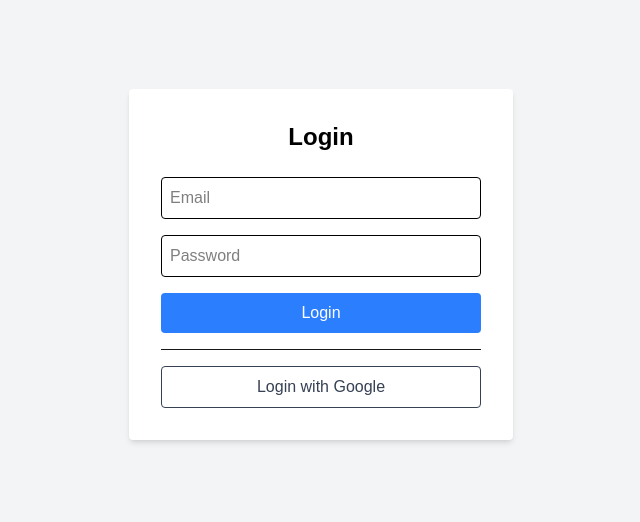
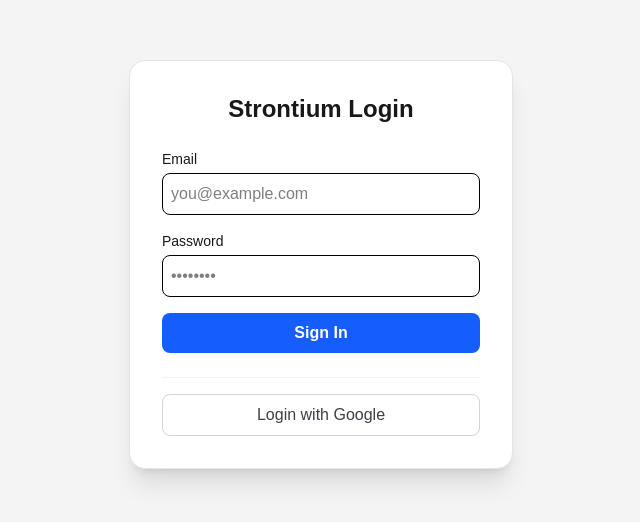
Before and after one commit to corona89/strontium-webpage, a Next.js app in the folder frontend/: page / in a window 1280 px wide. Shown: the part 136-658 px from the top of the page, without its empty margins (319-959 px from the left). Built offline with nearby package versions, Linux system fonts and the light colour scheme.

Commit message:
Improve UI visibility and add error handling

```diff
--- a/frontend/app/board/page.tsx
+++ b/frontend/app/board/page.tsx
@@ -4,42 +4,68 @@ import React, { useEffect, useState } from 'react';
 export default function BoardPage() {
   const [messages, setMessages] = useState([]);
   const [loading, setLoading] = useState(true);
+  const [error, setError] = useState('');
 
   useEffect(() => {
+    console.log('Fetching messages...');
     fetch('http://localhost:8000/messages/')
-      .then(res => res.json())
+      .then(async res => {
+        if (!res.ok) throw new Error('API status: ' + res.status);
+        return res.json();
+      })
       .then(data => {
+        console.log('Messages loaded:', data);
         setMessages(data);
         setLoading(false);
       })
       .catch(err => {
-        console.error(err);
+        console.error('Fetch error:', err);
+        setError('Could not connect to backend (port 8000)');
         setLoading(false);
       });
   }, []);
 
   return (
-    <div className="max-w-4xl mx-auto mt-10 p-5 bg-white shadow-lg rounded-xl">
-      <h1 className="text-3xl font-bold mb-6 text-black">Message Board</h1>
+    <div className="min-h-screen bg-zinc-50 p-8 text-zinc-900">
+      <div className="max-w-4xl mx-auto">
+        <div className="flex justify-between items-center mb-10">
+          <h1 className="text-3xl font-extrabold text-zinc-900 tracking-tight">Board Content</h1>
+          <a href="/" className="px-4 py-2 bg-white border border-zinc-200 rounded-lg text-sm hover:bg-zinc-100 transition shadow-sm">
+            Logout
+          </a>
+        </div>
+
+        {error && (
+          <div className="p-4 mb-6 bg-red-50 border border-red-100 text-red-600 rounded-xl text-center">
+            {error}
+          </div>
+        )}
+
         {loading ? (
-        <p className="text-gray-500">Loading messages...</p>
+          <div className="flex flex-col items-center justify-center p-20">
+            <div className="animate-spin rounded-full h-8 w-8 border-b-2 border-blue-600 mb-4"></div>
+            <p className="text-zinc-500">Loading the latest messages...</p>
+          </div>
         ) : (
-        <div className="space-y-4">
-          {messages.length === 0 ? (
-             <p className="text-gray-400">No messages yet.</p>
+          <div className="grid gap-4">
+            {messages.length === 0 && !error ? (
+               <div className="p-12 text-center bg-white border border-dashed border-zinc-300 rounded-2xl">
+                 <p className="text-zinc-400">No messages have been posted yet. Be the first!</p>
+               </div>
             ) : messages.map((msg: any) => (
-            <div key={msg.id} className="p-4 border rounded-lg bg-gray-50 shadow-sm transition hover:shadow-md">
-              <p className="text-gray-800 font-medium">{msg.content}</p>
-              <div className="flex justify-between items-center mt-2">
-                <span className="text-xs text-gray-400">{new Date(msg.timestamp).toLocaleString()}</span>
-                <span className="text-xs text-blue-500">User #{msg.owner_id}</span>
+              <div key={msg.id} className="p-6 bg-white border border-zinc-200 rounded-2xl shadow-sm transition hover:shadow-md">
+                <p className="text-zinc-800 text-lg mb-4 leading-relaxed">{msg.content}</p>
+                <div className="flex justify-between items-center border-t pt-4 border-zinc-50">
+                  <span className="text-xs font-medium text-zinc-400">{new Date(msg.timestamp).toLocaleString()}</span>
+                  <div className="flex items-center gap-2">
+                    <div className="w-2 h-2 rounded-full bg-green-500"></div>
+                    <span className="text-xs font-bold text-blue-600 uppercase tracking-widest">User #{msg.owner_id}</span>
+                  </div>
                 </div>
               </div>
             ))}
           </div>
         )}
-      <div className="mt-8">
-        <a href="/" className="text-blue-500 hover:underline">Back to Login</a>
       </div>
     </div>
   );
--- a/frontend/app/page.tsx
+++ b/frontend/app/page.tsx
@@ -11,7 +11,7 @@ export default function LoginPage() {
   const handleLogin = async (e: React.FormEvent) => {
     e.preventDefault();
     const formData = new URLSearchParams();
-    formData.append('username', email); // backend expects 'username'
+    formData.append('username', email);
     formData.append('password', password);
 
     try {
@@ -29,36 +29,44 @@ export default function LoginPage() {
         setError('Invalid credentials');
       }
     } catch (err) {
-      setError('Connection failed');
+      setError('Connection failed: Make sure backend is running on port 8000');
     }
   };
 
   return (
-    <div className="flex flex-col items-center justify-center min-h-screen bg-gray-100">
-      <div className="p-8 bg-white rounded shadow-md w-96">
-        <h1 className="mb-6 text-2xl font-bold text-center text-black">Login</h1>
-        {error && <p className="text-red-500 text-sm mb-4">{error}</p>}
+    <div className="flex flex-col items-center justify-center min-h-screen bg-zinc-100 text-zinc-900">
+      <div className="p-8 bg-white rounded-2xl shadow-xl w-96 border border-zinc-200">
+        <h1 className="mb-6 text-2xl font-bold text-center text-zinc-900">Strontium Login</h1>
+        {error && <p className="text-red-500 text-sm mb-4 text-center p-2 bg-red-50 rounded">{error}</p>}
         <form onSubmit={handleLogin} className="space-y-4">
+          <div>
+            <label className="block text-sm font-medium mb-1">Email</label>
             <input
               type="email"
-            placeholder="Email"
-            className="w-full p-2 border rounded text-black"
+              placeholder="you@example.com"
+              className="w-full p-2 border rounded-lg bg-white text-black focus:ring-2 focus:ring-blue-500 outline-none"
               value={email}
               onChange={(e) => setEmail(e.target.value)}
               required
             />
+          </div>
+          <div>
+            <label className="block text-sm font-medium mb-1">Password</label>
             <input
               type="password"
-            placeholder="Password"
-            className="w-full p-2 border rounded text-black"
+              placeholder="••••••••"
+              className="w-full p-2 border rounded-lg bg-white text-black focus:ring-2 focus:ring-blue-500 outline-none"
               value={password}
               onChange={(e) => setPassword(e.target.value)}
               required
             />
-          <button type="submit" className="w-full p-2 text-white bg-blue-500 rounded hover:bg-blue-600">Login</button>
+          </div>
+          <button type="submit" className="w-full p-2 text-white bg-blue-600 rounded-lg hover:bg-blue-700 transition font-semibold">
+            Sign In
+          </button>
         </form>
-        <div className="mt-4 border-t pt-4">
-          <button type="button" className="w-full p-2 text-gray-700 border rounded hover:bg-gray-50 flex items-center justify-center gap-2">
+        <div className="mt-6 border-t pt-4 border-zinc-100">
+          <button type="button" className="w-full p-2 text-zinc-700 border border-zinc-300 rounded-lg hover:bg-zinc-50 flex items-center justify-center gap-2 transition">
             Login with Google
           </button>
         </div>
```
Lines whose indentation alone changed are shown as unchanged.
